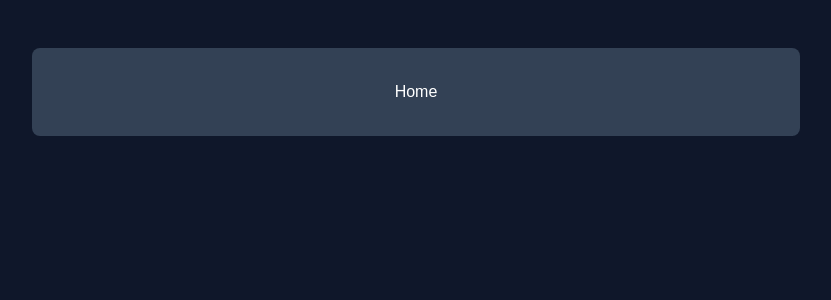
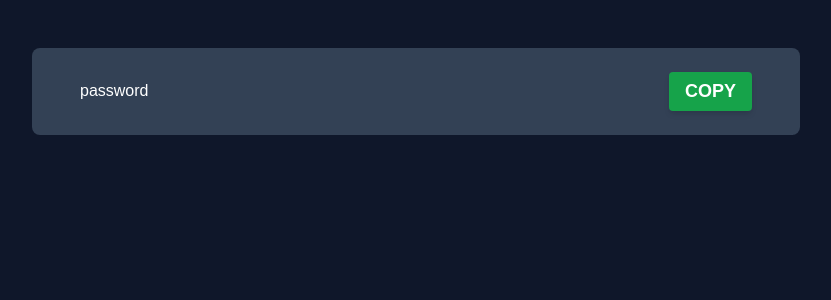
Before and after one commit to amankashyap004/password-generator-with-react, a React (Vite) app: page / in a window 1280 px wide. Shown: the top 300 px of the page, without its empty margins (224-1055 px from the left). Built offline with nearby package versions, Linux system fonts and the light colour scheme; a web font is replaced by a local one.

Commit message:
create button component

```diff
--- /dev/null
+++ b/src/components/Btn.jsx
@@ -0,0 +1,11 @@
+import React from "react";
+
+const Button = ({ value }) => {
+   return (
+      <button className="flex items-center justify-center px-4 py-2 bg-green-600 text-white font-bold text-lg  leading-tight uppercase rounded shadow-md hover:bg-green-700 hover:shadow-lg focus:bg-green-700 focus:shadow-lg focus:outline-none focus:ring-0 active:bg-green-800 active:shadow-lg transition duration-150 ease-in-out">
+         {value}
+      </button>
+   );
+};
+
+export default Button;
--- a/src/pages/Home.jsx
+++ b/src/pages/Home.jsx
@@ -1,10 +1,14 @@
 import React from "react";
+import Btn from "../components/Btn";
 
 const Home = () => {
    return (
-      <section className="flex justify-center items-center text-white p-8 rounded-lg bg-slate-700 w-[60%]">
-         Home
-      </section>
+      <main className="flex justify-center items-center text-white py-6 px-12 rounded-lg bg-slate-700 w-[60%]">
+         <section className="flex justify-between items-center w-full">
+            <h1>password</h1>
+            <Btn value="copy" />
+         </section>
+      </main>
    );
 };
 
```
